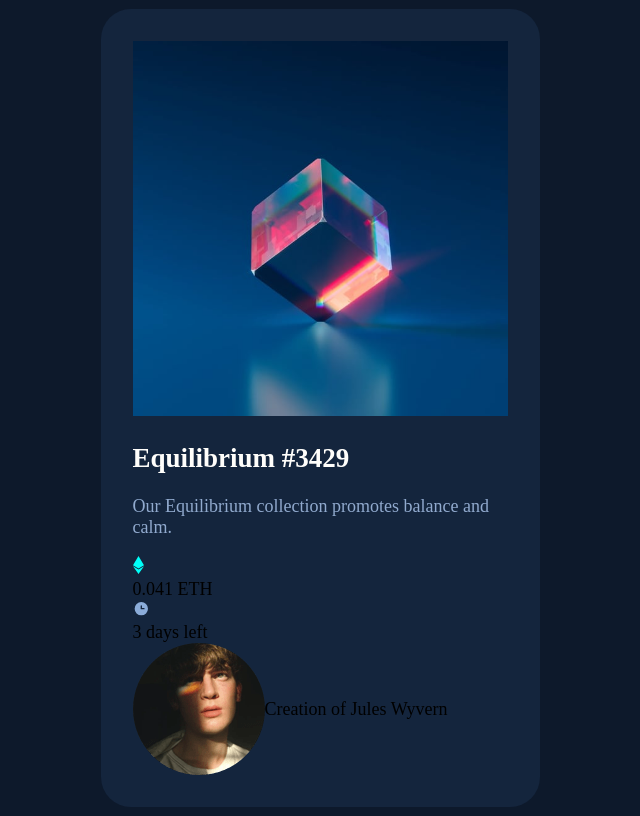
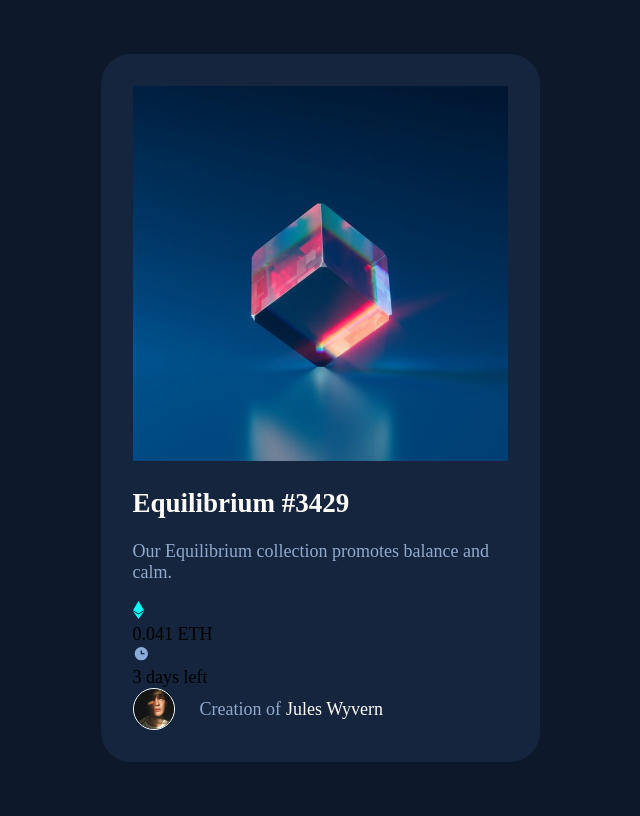
Before and after one commit to dnlslcd/nft-preview-card-component-main, a plain HTML site: page index.html in a window 1280 px wide. Shown: the whole page, without its empty margins (320-960 px from the left). Drawn offline with Linux system fonts and the light colour scheme.

Commit message:
Añadir unos <div> y aplicar más estilos
El nombre del creador y el texto "creation of" tienen dos colores de texto diferentes. Para poder aplicar dos estilos diferentes he creado dos <div> nuevos.

```diff
--- a/index.html
+++ b/index.html
@@ -27,8 +27,12 @@
         </div>
       </section>
       <section class="creator">
-        <img src="images/image-avatar.png" alt="avatar" class="creator-avatar"/>
-        <div class="creator-name">Creation of Jules Wyvern</div>
+          <img src="images/image-avatar.png" alt="avatar"
+        class="creator-avatar"/>
+        <div class="creator-container">
+          <div class="creator-creationOf">Creation of</div>
+          <div class="creator-name">Jules Wyvern</div>
+        </div>
       </section>
     </main>
 
--- a/styles.css
+++ b/styles.css
@@ -29,4 +29,24 @@ main {
 .creator {
     display: flex;
     align-items: center;
+    gap: 25px
 }
+
+.creator-avatar {
+    border: 1px solid white;
+    border-radius: 50%;
+    height: 40px;
+}
+
+.creator-container {
+    display: flex;
+    gap: 5px;
+}
+
+.creator-creationOf {
+    color: #91AACE
+}
+
+.creator-name {
+    color: #FFFEFB
+}
```
